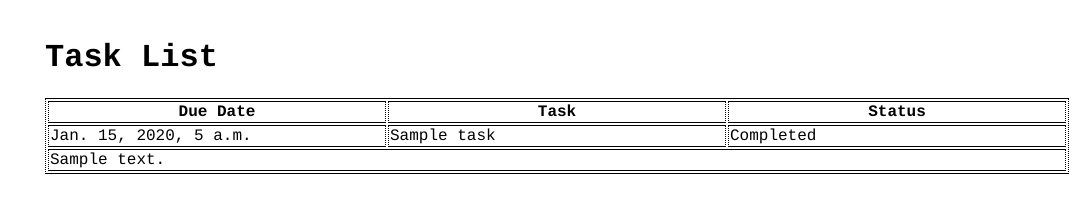
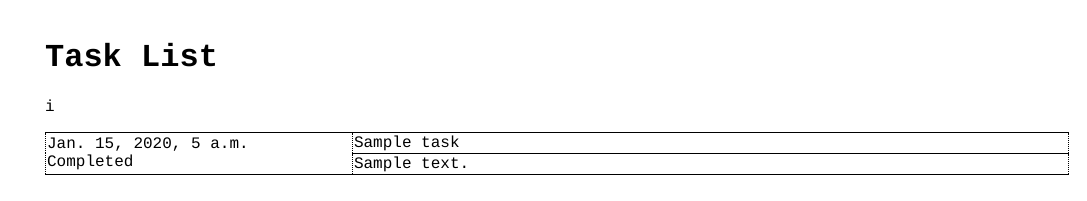
Before and after one commit to lbolz/do-this, a Django app: page / in a window 1280 px wide. Shown: the top 201 px of the page, without its empty margins (193-1280 px from the left). Run offline with Django 3.2, Linux system fonts and the light colour scheme; tables that the repository leaves empty hold one stand-in row (values such as "Sample post").

Commit message:
Start working on css

```diff
--- a/dothis/tasks/static/tasks/css/task_list.css
+++ b/dothis/tasks/static/tasks/css/task_list.css
@@ -1,6 +1,17 @@
 table, tr, th, td {
   border: 1px solid;
   border-style: solid dotted;
+  border-collapse: collapse;
   width: 100%;
-  table-layout: fixed;
+  table-layout: auto;
+  padding: none;
 }
+
+/* Modifies the table of tasks */
+.left-column {
+  width:30%;
+}
+
+.right-column {
+  width:70%;
+}
--- a/dothis/tasks/templates/tasks/task_list.html
+++ b/dothis/tasks/templates/tasks/task_list.html
@@ -1,34 +1,45 @@
+<!DOCTYPE html>
+
 {% extends "base.html" %}
 {% load static %}
+
 {% block title %}
   Task List
 {% endblock %}
 
 {% block content %}
+
 <head>
+
 <link rel="stylesheet" type="text/css" href="{% static 'tasks/css/task_list.css' %}">
+
 </head>
 
 <body>
+
 <h1>Task List</h1>
 
 <table>
+  {% for task in task_list %}
+  <tr><p>i</p>
+  </tr>
   <tr>
-		<th>Due Date</th>
-		<th>Task</th>
-		<th>Status</th>
+    <td class="left-column" rowspan="2">
+      {{ task.date }}
+      <br>
+      {{ task.get_status_display }}
+    </td>
+    <td class="right-column">
+      {{ task.title }}
+      <br>
+    </td>
   </tr>
-    {% for task in task_list %}
   <tr>
-		<td>{{ task.date }}</td>
-		<td>{{ task.title }}</td>
-		<td>{{ task.get_status_display }}</td>
-	  </tr>
-
-	  <tr>
-		<td colspan="3">{{ task.notes }}</td>
+    <td>{{ task.notes }}</td>
   </tr>
   {% endfor %}
 </table>
+
 </body>
+
 {% endblock %}
```
Also changed, not shown: dothis/tasks/static/tasks/js/task_list.js (added, +9 -0 lines). Lines whose indentation alone changed are shown as unchanged.
